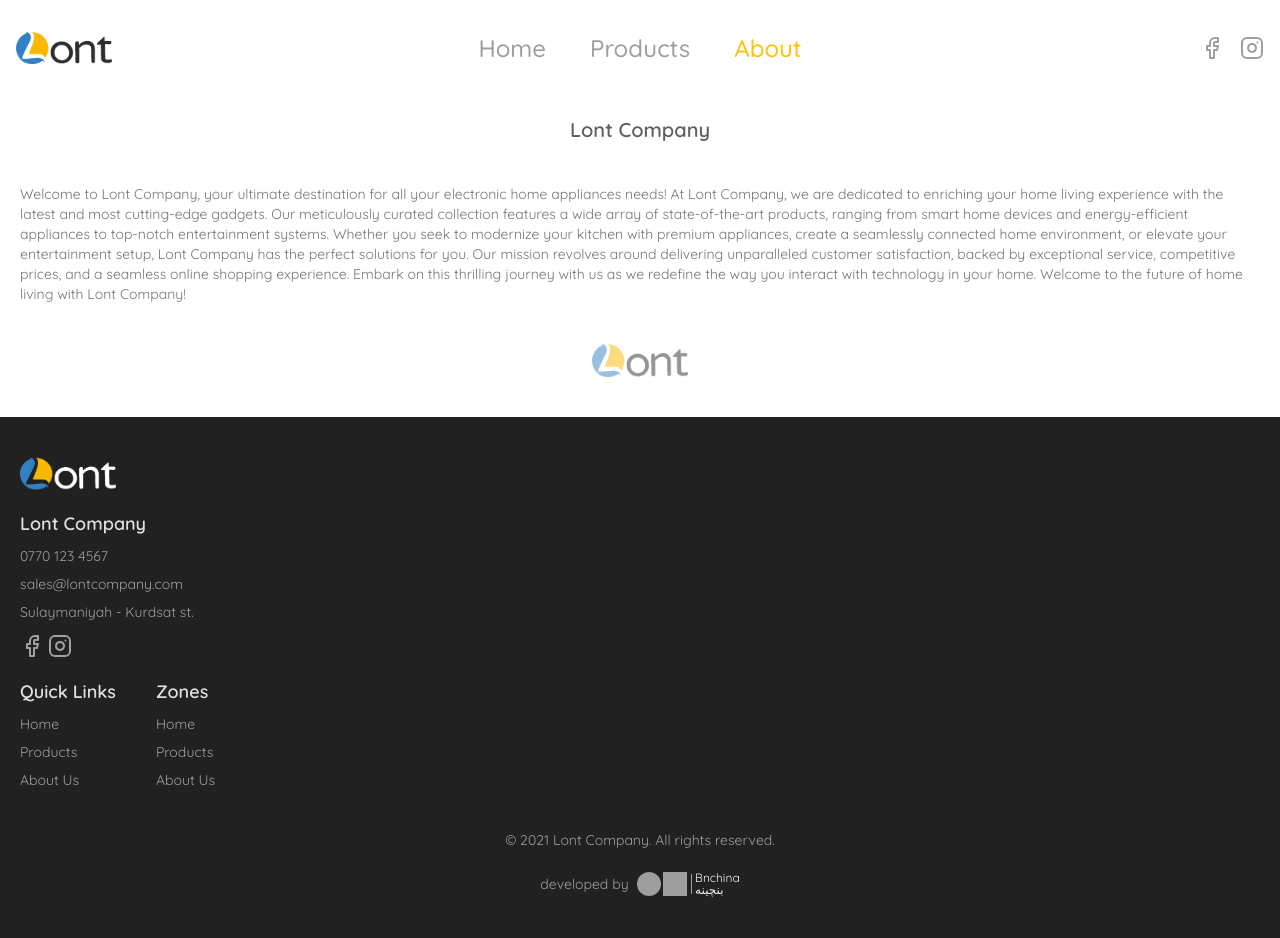
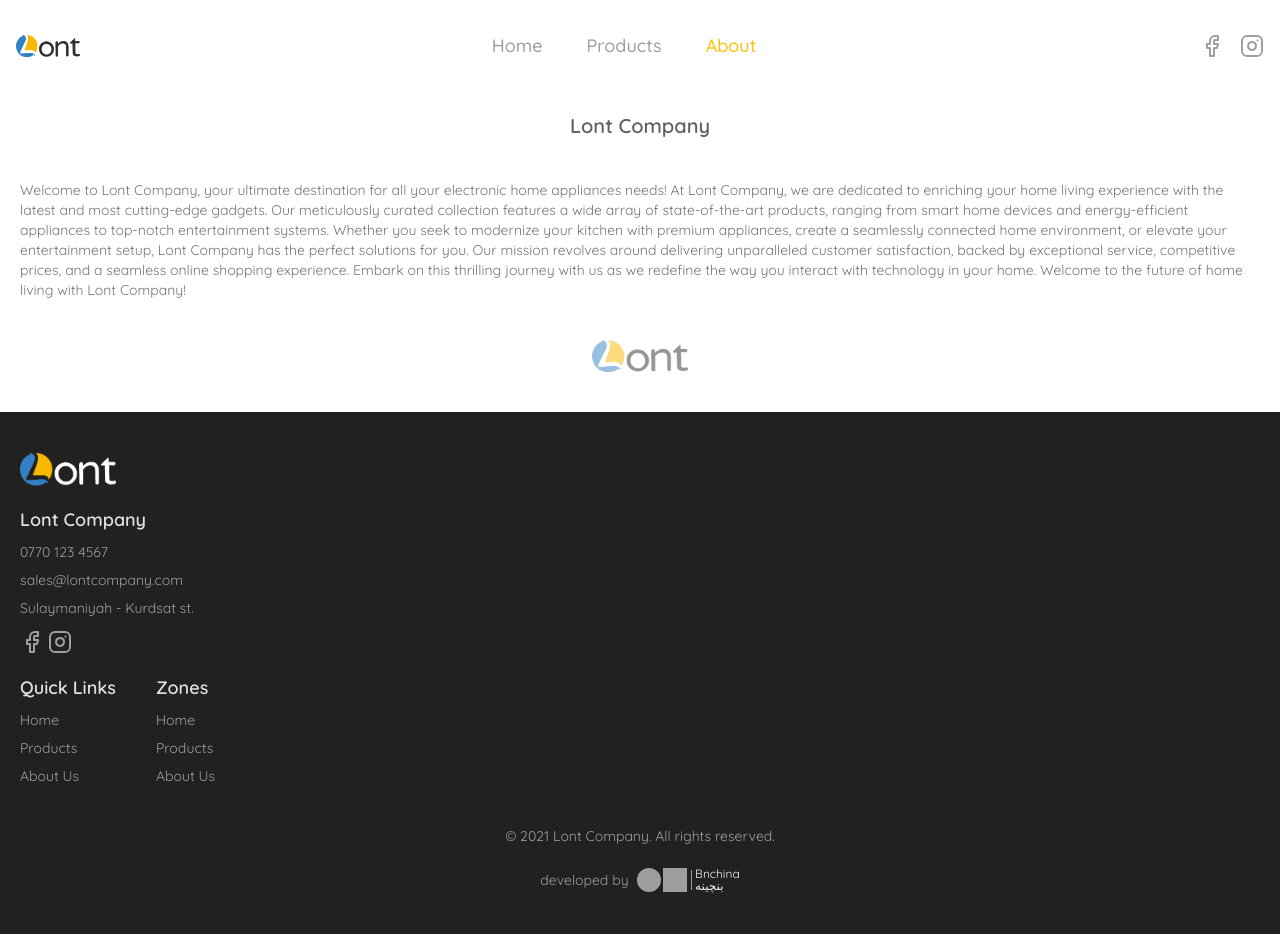
Before and after one commit to RageOfKurd/lont-web, a React (Vite) app: page /about in a window 1280 px wide. Built offline with nearby package versions, Linux system fonts and the light colour scheme.

Commit message:
navbar size fixed

```diff
--- a/src/components/NavItem.jsx
+++ b/src/components/NavItem.jsx
@@ -3,7 +3,7 @@
 
 const NavItem = ({link}) => {
   return (
-    <li key={link.path} className={`${!link.alwaysShow ? 'hidden sm:block' : 'block'} font-medium text-lg md:text-xl xl:text-2xl hover:border-b-2 border-spacing-1 border-amber-500`}>
+    <li key={link.path} className={`${!link.alwaysShow ? 'hidden sm:block' : 'block'} font-medium text-md xl:text-lg hover:border-b-2 border-spacing-1 border-amber-500`}>
     <NavLink  className={({ isActive}) =>
       isActive ? "text-amber-500" : "text-gray-500"
         }
--- a/src/components/Navbar.jsx
+++ b/src/components/Navbar.jsx
@@ -13,7 +13,7 @@
 const Navbar = () => {
   return (
     <nav className=' flex justify-between items-center px-4 py-8'>
-      <img src={logo} alt="logo" className="w-16 sm:w-20 lg:w-24" />
+      <img src={logo} alt="logo" className="w-16" />
       <div className="flex items-center space-x-8">
       <ul className='flex space-x-4 sm:space-x-6 md:space-x-8 lg:space-x-10 xl:space-x-11 items-center justify-center  '>
               {navlinks.map((link) => (
```
